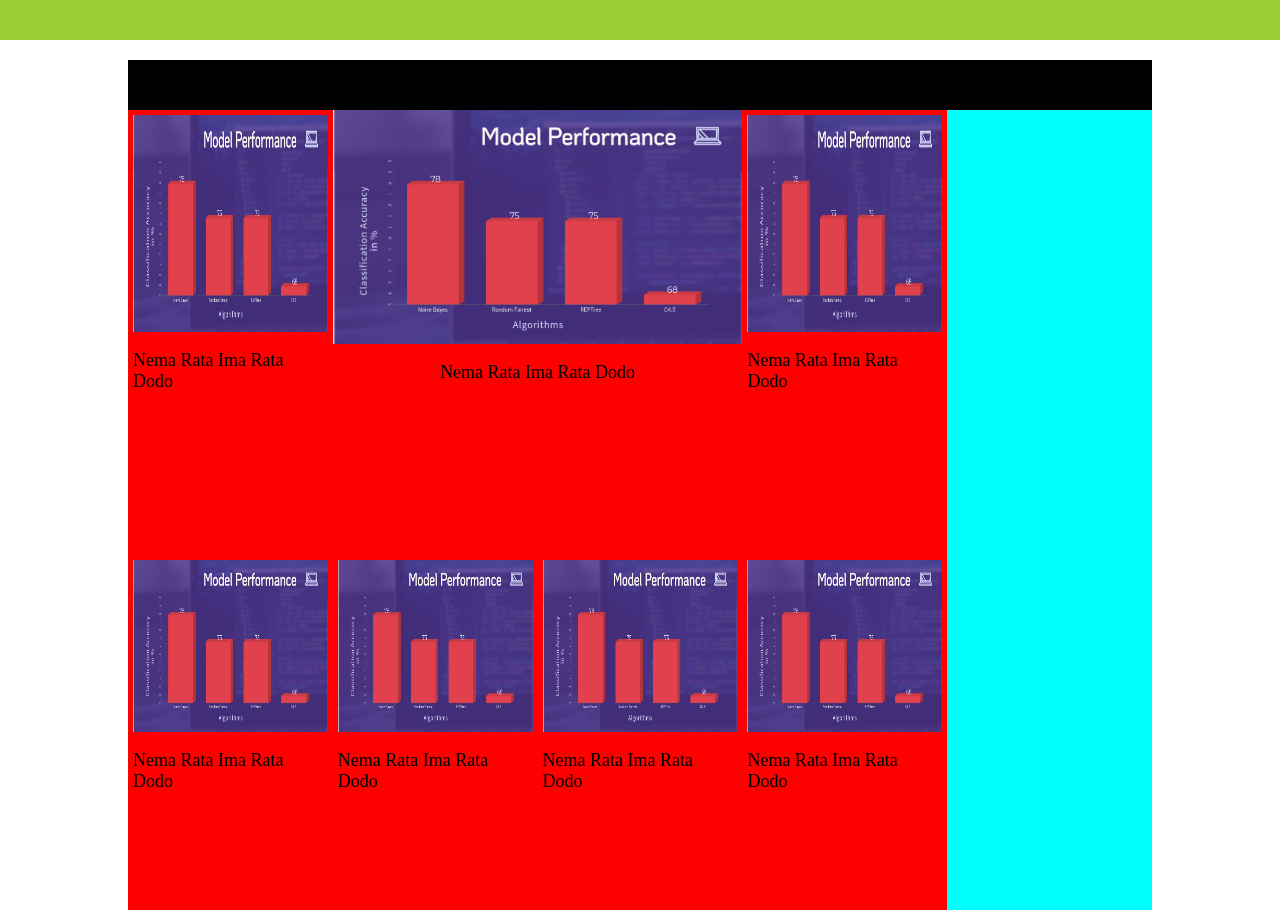
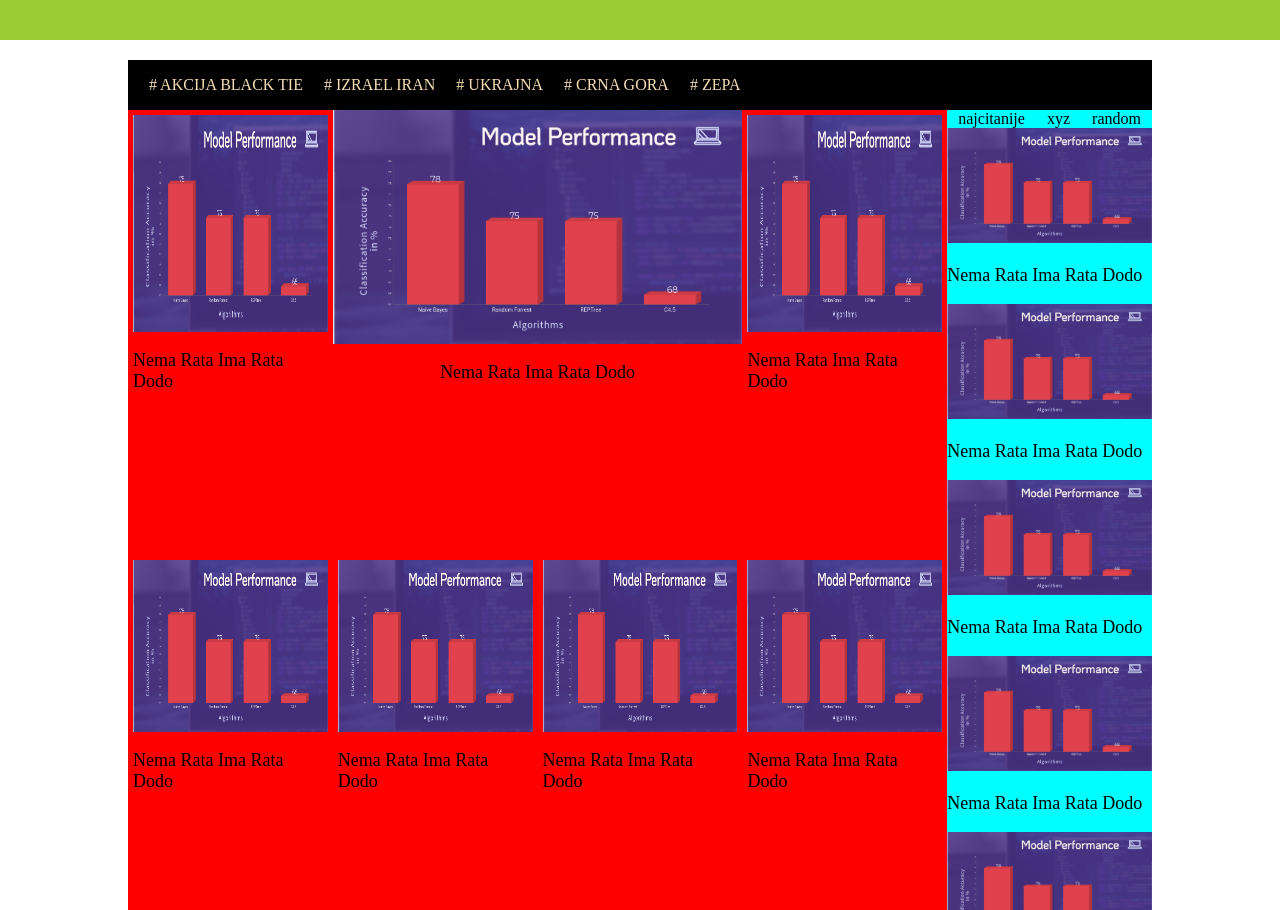
Before and after one commit to KenanI7/klixcss, a plain HTML site: page index.html in a window 1280 px wide. Drawn offline with Linux system fonts and the light colour scheme.

Commit message:
finished fist news section

```diff
--- a/index.css
+++ b/index.css
@@ -23,13 +23,6 @@ flex-direction: row;
 width: 100%;
 height: 800px;
 margin: auto;
-}
-
-.hashheader{
-    /* display: flex; */
-    background-color: black;
-    height: 50px;
-    width: 100%;
 }
 
 .mainnews {
@@ -83,4 +76,35 @@ margin: auto;
 .disnews {
     flex: 20%;
     background-color: aqua;
+    display: flex;
+    flex-direction: column;
+    overflow-x: hidden;
+    overflow-y: scroll;
+
 }
+
+.randommeni {
+    width: 100%;
+    display: flex;
+    justify-content: space-around;
+    align-items: center;
+}
+
+.randommeni span {
+    display: inline-block;
+}
+
+.hashheader {
+    background-color: black;
+    height: 50px;
+    width: 100%;
+    display: flex;
+    justify-content: flex-start;
+    align-items: center;
+    color: wheat;
+}
+
+.hashheader span {
+    margin-left: 21px;
+    display: inline-block;
+}
--- a/index.html
+++ b/index.html
@@ -12,7 +12,11 @@
     <div class="firstcontainer">
 
         <div class="hashheader">
-
+            <span># AKCIJA BLACK TIE</span>
+            <span># IZRAEL IRAN</span>
+            <span># UKRAJNA</span>
+            <span># CRNA GORA</span>
+            <span># ZEPA</span>
         </div>
 
         <div class="news1">
@@ -76,6 +80,58 @@
             </div>
         </div>
         <div class="disnews">
+            <div class="randommeni">
+                <span>najcitanije</span>
+                <span>xyz</span>
+                <span>random</span>
+            </div>
+
+            <div class="articleside1">
+                <div class="imageholder">
+                    <img src="./Screenshot from 2024-01-13 21-40-36.png" alt="eror">
+                </div>
+                <div class="articletext1">
+                    <p>nema rata ima rata dodo</p>
+                </div>
+            </div>
+            <div class="articleside2">
+                <div class="imageholder">
+                    <img src="./Screenshot from 2024-01-13 21-40-36.png" alt="eror">
+                </div>
+                <div class="articletext1">
+                    <p>nema rata ima rata dodo</p>
+                </div>
+            </div>
+            <div class="articleside3">
+                <div class="imageholder">
+                    <img src="./Screenshot from 2024-01-13 21-40-36.png" alt="eror">
+                </div>
+                <div class="articletext1">
+                    <p>nema rata ima rata dodo</p>
+                </div>
+            </div>
+            <div class="articleside4">
+                <div class="imageholder">
+                    <img src="./Screenshot from 2024-01-13 21-40-36.png" alt="eror">
+                </div>
+                <div class="articletext1">
+                    <p>nema rata ima rata dodo</p>
+                </div>
+                <div class="articleside5">
+                    <div class="imageholder">
+                        <img src="./Screenshot from 2024-01-13 21-40-36.png" alt="eror">
+                    </div>
+                    <div class="articletext1">
+                        <p>nema rata ima rata dodo</p>
+                    </div>
+                    <div class="articleside6">
+                        <div class="imageholder">
+                            <img src="./Screenshot from 2024-01-13 21-40-36.png" alt="eror">
+                        </div>
+                        <div class="articletext1">
+                            <p>nema rata ima rata dodo</p>
+                        </div>
+            </div>
         </div>
     </div>
 
```
